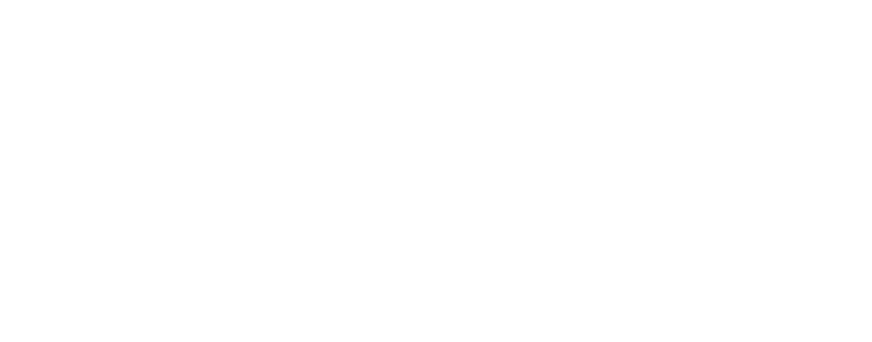
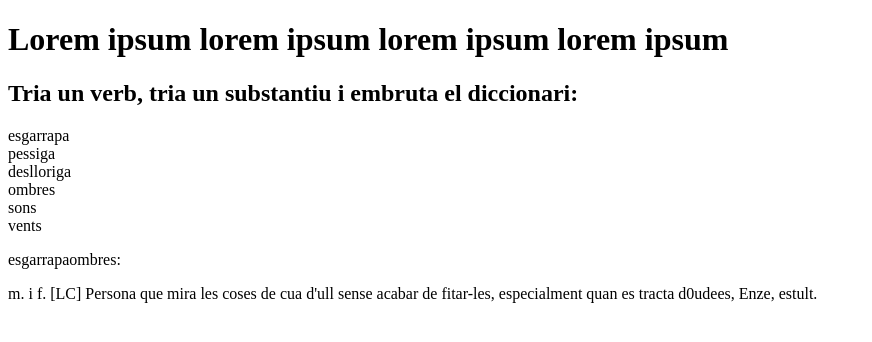
Before and after one commit to JoanRecorda/embmots, a plain HTML site: page index.html in a window 1280 px wide. Shown: the whole page, without its empty margins (0-872 px from the left). Drawn offline with Linux system fonts and the light colour scheme.

Commit message:
Cos principal main

```diff
--- a/index.html
+++ b/index.html
@@ -4,9 +4,47 @@
     <meta charset="UTF-8">
     <meta http-equiv="X-UA-Compatible" content="IE=edge">
     <meta name="viewport" content="width=device-width, initial-scale=1.0">
-    <title>embrutamots"</title>
+    <title>embrutamots</title>
 </head>
 <body>
+   <header>
 
+   </header>
+
+   <main>
+        <h1>Lorem ipsum lorem ipsum lorem ipsum lorem ipsum</h1>
+        <h2>Tria un verb, tria un substantiu i embruta el diccionari:</h2>
+        <section>
+            <article>
+                esgarrapa
+            </article>
+            <article>
+                pessiga
+            </article>
+            <article>
+                deslloriga
+            </article>
+        </section>
+        <section>
+            <article>
+                ombres
+            </article>
+            <article>
+                sons
+            </article>
+            <artice>
+                vents
+            </artice>
+        </section>
+        <section>
+            <p>esgarrapaombres:</p>
+            <p>m. i f. [LC] Persona que mira les coses de cua d'ull sense acabar de fitar-les,
+                especialment quan es tracta d0udees, Enze, estult.</p>
+        </section>
+   </main>
+
+   <footer>
+
+   </footer>
 </body>
 </html>
```
